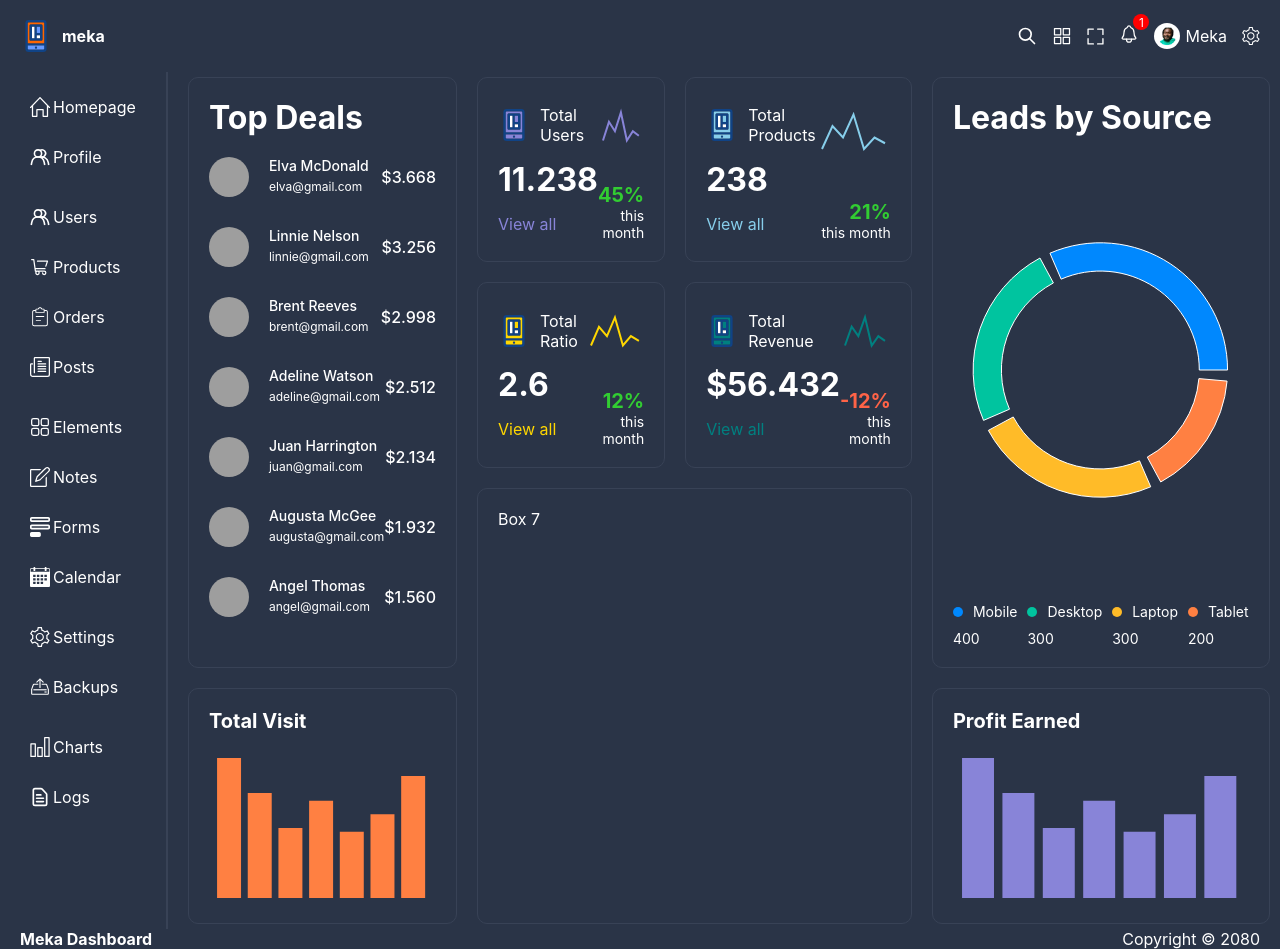
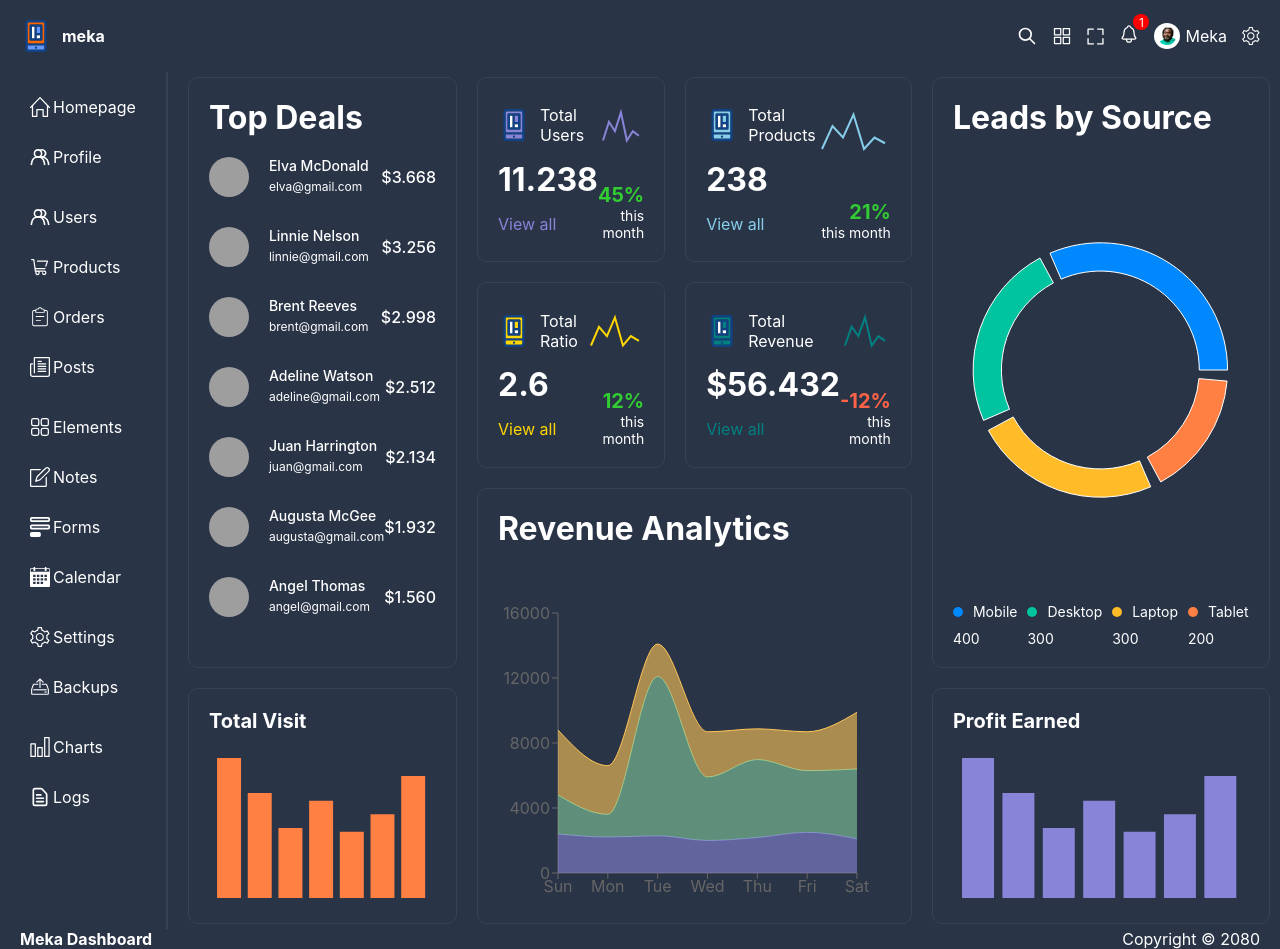
Before and after one commit to kelvinSeamount/Dashboard-React, a React (Vite) app: page / in a window 1280 px wide. Built offline with nearby package versions, Linux system fonts and the light colour scheme; grey boxes are pictures that could not be loaded.

Commit message:
Create graphchart

```diff
--- a/package.json
+++ b/package.json
@@ -10,6 +10,10 @@
     "preview": "vite preview"
   },
   "dependencies": {
+    "@emotion/react": "^11.11.4",
+    "@emotion/styled": "^11.11.5",
+    "@mui/material": "^5.15.19",
+    "@mui/x-data-grid": "^7.6.0",
     "react": "^18.2.0",
     "react-dom": "^18.2.0",
     "react-router-dom": "^6.23.1",
--- /dev/null
+++ b/src/components/graphChartBox/GraphChartBox.tsx
@@ -0,0 +1,102 @@
+import {
+  Area,
+  AreaChart,
+  ResponsiveContainer,
+  Tooltip,
+  XAxis,
+  YAxis,
+} from "recharts";
+import "./graphchartbox.scss";
+
+const data = [
+  {
+    name: "Sun",
+    books: 4000,
+    clothes: 2400,
+    electronic: 2400,
+  },
+  {
+    name: "Mon",
+    books: 3000,
+    clothes: 1398,
+    electronic: 2210,
+  },
+  {
+    name: "Tue",
+    books: 2000,
+    clothes: 9800,
+    electronic: 2290,
+  },
+  {
+    name: "Wed",
+    books: 2780,
+    clothes: 3908,
+    electronic: 2000,
+  },
+  {
+    name: "Thu",
+    books: 1890,
+    clothes: 4800,
+    electronic: 2181,
+  },
+  {
+    name: "Fri",
+    books: 2390,
+    clothes: 3800,
+    electronic: 2500,
+  },
+  {
+    name: "Sat",
+    books: 3490,
+    clothes: 4300,
+    electronic: 2100,
+  },
+];
+
+const GraphChartBox = () => {
+  return (
+    <div className="graphChartBox">
+      <h1>Revenue Analytics</h1>
+      <div className="chart">
+        <ResponsiveContainer width="99%" height="100%">
+          <AreaChart
+            data={data}
+            margin={{
+              top: 10,
+              right: 30,
+              left: 0,
+              bottom: 0,
+            }}
+          >
+            <XAxis dataKey="name" />
+            <YAxis />
+            <Tooltip />
+            <Area
+              type="monotone"
+              dataKey="electronic"
+              stackId="1"
+              stroke="#8884d8"
+              fill="#8884d8"
+            />
+            <Area
+              type="monotone"
+              dataKey="clothes"
+              stackId="1"
+              stroke="#82ca9d"
+              fill="#82ca9d"
+            />
+            <Area
+              type="monotone"
+              dataKey="books"
+              stackId="1"
+              stroke="#ffc658"
+              fill="#ffc658"
+            />
+          </AreaChart>
+        </ResponsiveContainer>
+      </div>
+    </div>
+  );
+};
+
+export default GraphChartBox;
--- /dev/null
+++ b/src/components/graphChartBox/graphchartbox.scss
@@ -0,0 +1,12 @@
+.graphChartBox {
+  width: 100%;
+  height: 100%;
+  display: flex;
+  flex-direction: column;
+  justify-content: space-between;
+
+  .chart {
+    width: 100%;
+    height: 300px;
+  }
+}
--- a/src/pages/home/Home.tsx
+++ b/src/pages/home/Home.tsx
@@ -12,6 +12,7 @@
 } from "../../data";
 import BarChartBox from "../../components/barChartBox/BarChartBox";
 import PieChartBox from "../../components/pieChartBox/PieChartBox";
+import GraphChartBox from "../../components/graphChartBox/GraphChartBox";
 
 const Home = () => {
   return (
@@ -34,7 +35,9 @@
       <div className="box box6">
         <ChartBox {...chartBoxRevenue} />
       </div>
-      <div className="box box7">Box 7</div>
+      <div className="box box7">
+        <GraphChartBox />
+      </div>
       <div className="box box8">
         <BarChartBox {...barChartBoxVisit} />
       </div>
```
Also changed, not shown: 1 other file (tests, documents, lock files or other folders).
